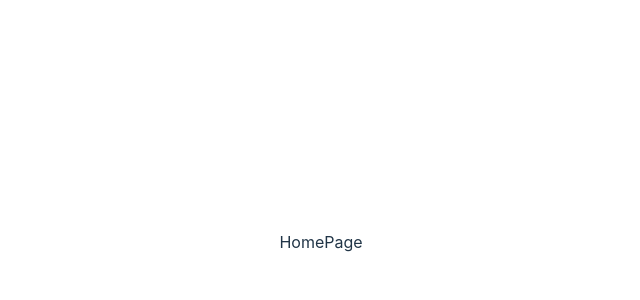
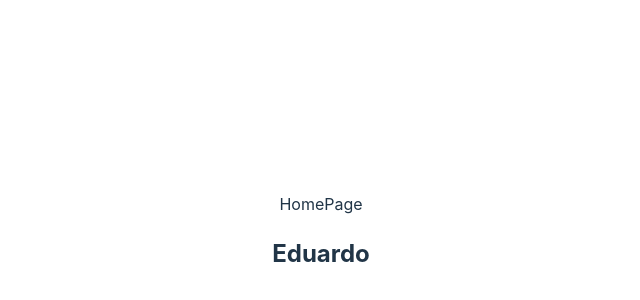
Before and after one commit to omarakamal/Car-management-frontend, a React (Vite) app: page / in a window 1280 px wide. Shown: the part 158-458 px from the top of the page, without its empty margins (319-959 px from the left). Built offline with nearby package versions, Linux system fonts and the light colour scheme.

Commit message:
added eduardo

```diff
--- a/src/App.jsx
+++ b/src/App.jsx
@@ -13,6 +13,7 @@ function App() {
       <Routes>
         <Route path='/' element={<HomePage></HomePage>}></Route>
       </Routes>
+      <h2>Eduardo</h2>
     </>
   )
 }
```
